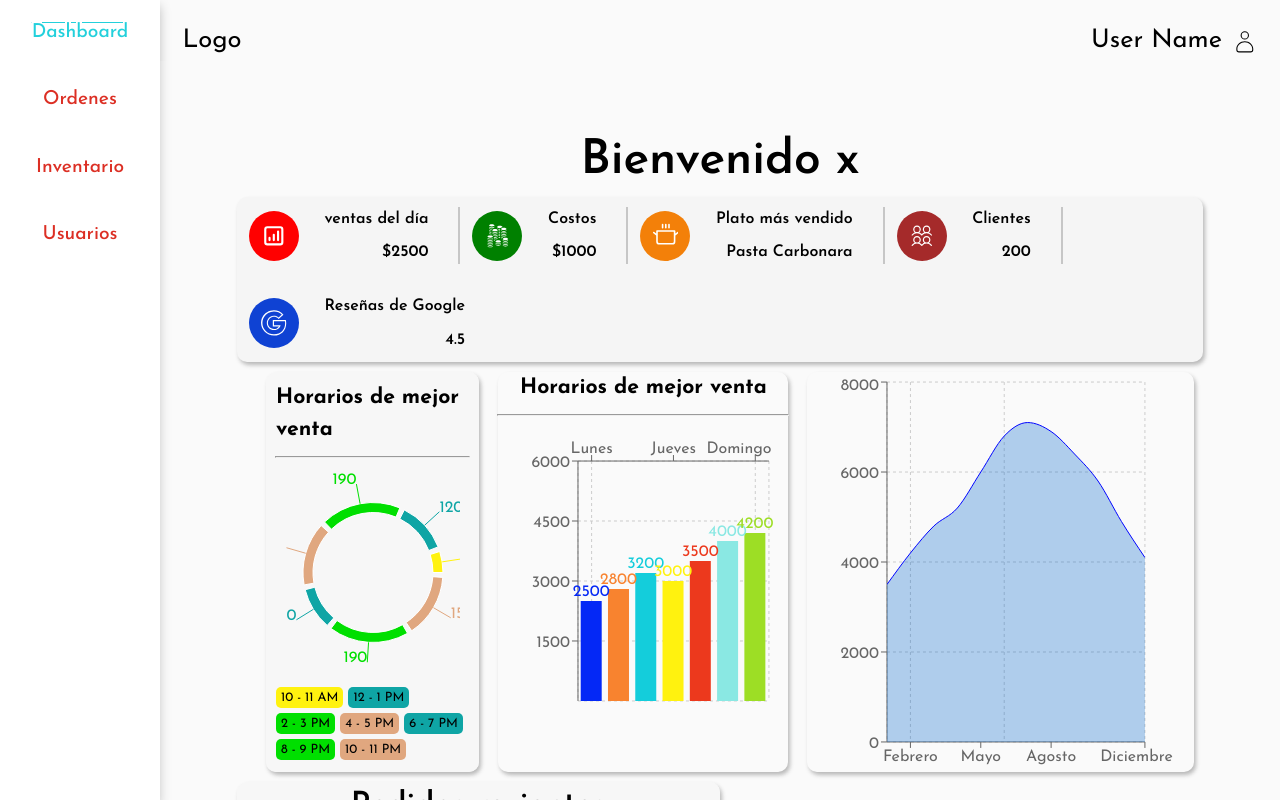
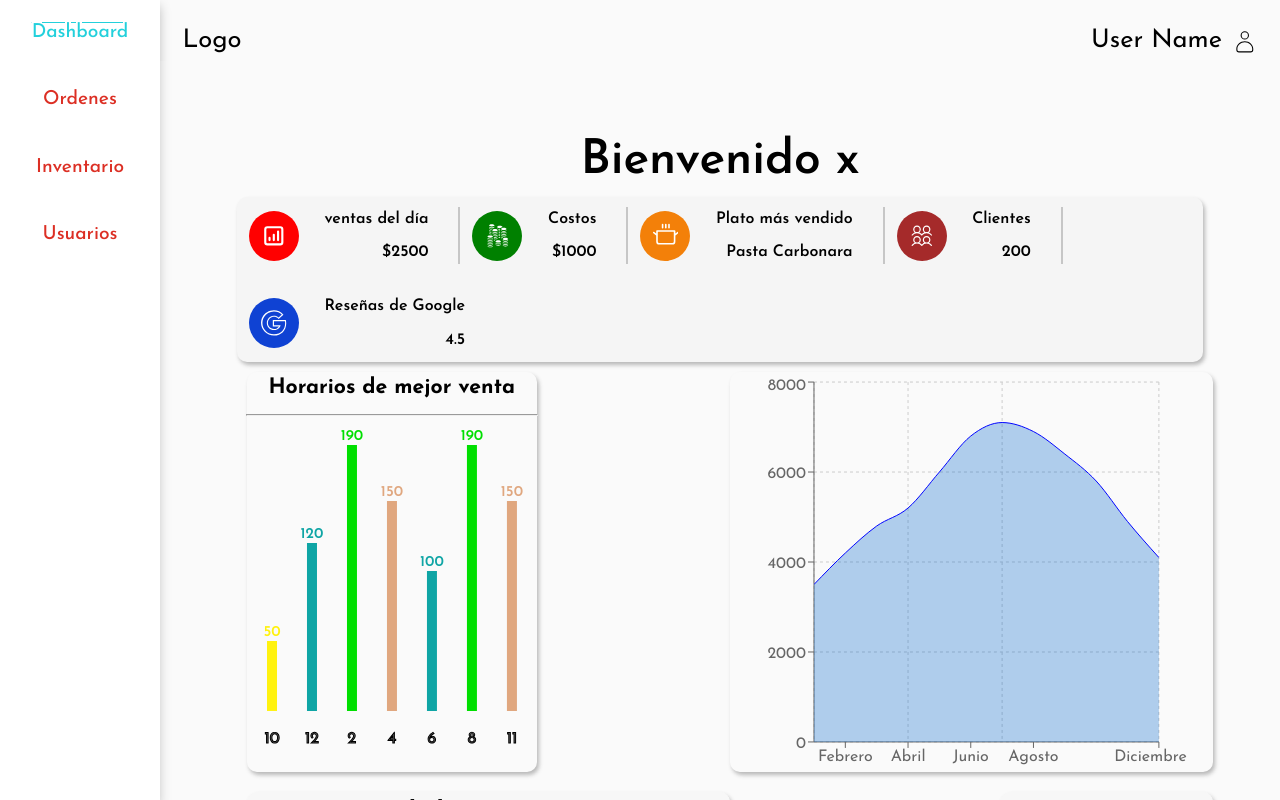
Before and after one commit to luisnarv/restbart, a React (Vite) app in the folder Front/: page /dashboard in a window 1280 px wide. Built offline with nearby package versions, Linux system fonts and the light colour scheme.

Commit message:
chartDayStyle

```diff
--- a/Front/src/UI/ContentFlex.jsx
+++ b/Front/src/UI/ContentFlex.jsx
@@ -9,7 +9,7 @@ const StyledContent = styled.div`
     props.flex &&
     css`
       display: flex;
-      justify-content: space-evenly;
+      justify-content: space-between;
     `}
 `;
 
--- a/Front/src/feactures/dashboard/DashboardCharts.jsx
+++ b/Front/src/feactures/dashboard/DashboardCharts.jsx
@@ -1,12 +1,10 @@
 import StyledContent from "../../UI/ContentFlex";
 import DashboardDaysChart from "./DashboardDaysChart";
-import DayChart from "./DayChart";
 import DashboardMonthChart from "./DashboardMonthChart";
 
 export default function DashboardCharts() {
   return (
     <StyledContent flex="flex">
-      <DayChart />
       <DashboardDaysChart />
       <DashboardMonthChart />
     </StyledContent>
--- a/Front/src/feactures/dashboard/DashboardDaysChart.jsx
+++ b/Front/src/feactures/dashboard/DashboardDaysChart.jsx
@@ -9,16 +9,24 @@ import {
   YAxis,
 } from "recharts";
 import styled from "styled-components";
+import { COLORS } from "../../utils/constans";
+import { color } from "../../utils/helpers";
 
 const data = [
-  { day: "Lunes", ventas: 2500, color: "#0428f6" },
-  { day: "Martes", ventas: 2800, color: "#f8832f" },
-  { day: "Miércoles", ventas: 3200, color: "#14cddb" },
-  { day: "Jueves", ventas: 3000, color: "#fff20f" },
-  { day: "Viernes", ventas: 3500, color: "#ec391d" },
-  { day: "Sábado", ventas: 4000, color: "#8ae8e3" },
-  { day: "Domingo", ventas: 4200, color: "#9dde25" },
+  { name: "10 ", ventas: 50, color: "" },
+  { name: "12 ", ventas: 120, color: "" },
+  { name: "2 ", ventas: 190, color: "" },
+  { name: "4 ", ventas: 150, color: "" },
+  { name: "6 ", ventas: 100, color: "" },
+  { name: "8 ", ventas: 190, color: "" },
+  { name: "11 ", ventas: 150, color: "" },
 ];
+for (let i = 0; i < data.length; i++) {
+  const porce = (data[i].ventas / 200) * 100;
+
+  const pColor = color(porce, COLORS);
+  data[i].color = pColor;
+}
 
 const StyleDaysChart = styled.div`
   display: flex;
@@ -36,17 +44,28 @@ export default function DashboardDaysChart() {
     <StyleDaysChart>
       <h5>Horarios de mejor venta</h5>
       <hr width="100%" />
-      <ResponsiveContainer width="90%" height="70%">
+      <ResponsiveContainer width="100%" height="80%">
         <BarChart data={data}>
-          <CartesianGrid strokeDasharray="3 3" />
-          <XAxis dataKey="day" fontSize={"1rem"} orientation="top" />
+          <CartesianGrid strokeDasharray="0 2" />
+          <XAxis
+            name="name"
+            dataKey="name"
+            fontSize={"1rem"}
+            tick={{ stroke: "black", strokeWidth: 1 }}
+            tickMargin={15}
+            axisLine={false}
+            tickLine={false}
+          />
+          {/*
           <YAxis fontSize={"1rem"} />
-          <Tooltip labelStyle={{ fontSize: "1rem" }} />
+          */}
+          {/* <Tooltip dataKey="name" offset={2} itemStyle={{ fontSize: "1rem" }} /> */}
           <Bar
             dataKey="ventas"
-            fill="#8884d8"
-            label={{ position: "top" }}
-            fontSize={"0.1rem"}
+            fill="#a4a2a2"
+            label={{ position: "top", fontSize: 15, fontWeight: 600 }}
+            maxBarSize={10}
+            minPointSize={1}
           >
             {data.map((entry, index) => (
               <Cell
--- a/Front/src/feactures/dashboard/DashboardMonthChart.jsx
+++ b/Front/src/feactures/dashboard/DashboardMonthChart.jsx
@@ -14,7 +14,7 @@ const StyleMonthChart = styled.div`
   display: flex;
   align-items: center;
   justify-content: center;
-  width: 40%;
+  width: 50%;
   height: 400px;
   border-radius: 10px;
   box-shadow: 2px 3px 4px #00000044;
--- a/Front/src/feactures/dashboard/DayChart.jsx
+++ b/Front/src/feactures/dashboard/DayChart.jsx
@@ -1,7 +1,5 @@
 import { Cell, Pie, PieChart, ResponsiveContainer } from "recharts";
 import styled from "styled-components";
-import { color } from "../../utils/helpers";
-import { COLORS } from "../../utils/constans";
 
 const StyleOrders = styled.div`
   width: 20%;
@@ -28,22 +26,31 @@ const List = styled.li`
 `;
 
 // const data = [
+//   { name: "10 - 11 AM", ventas: 50, color: "" },
+//   { name: "12 - 1 PM", ventas: 120, color: "" },
+//   { name: "2 - 3 PM", ventas: 190, color: "" },
+//   { name: "4 - 5 PM", ventas: 150, color: "" },
+//   { name: "6 - 7 PM", ventas: 100, color: "" },
+//   { name: "8 - 9 PM", ventas: 190, color: "" },
+//   { name: "10 - 11 PM", ventas: 150, color: "" },
+// ];
+
 const data = [
-  { name: "10 - 11 AM", ventas: 50, color: "" },
-  { name: "12 - 1 PM", ventas: 120, color: "" },
-  { name: "2 - 3 PM", ventas: 190, color: "" },
-  { name: "4 - 5 PM", ventas: 150, color: "" },
-  { name: "6 - 7 PM", ventas: 100, color: "" },
-  { name: "8 - 9 PM", ventas: 190, color: "" },
-  { name: "10 - 11 PM", ventas: 150, color: "" },
+  { name: "Lunes", ventas: 2500, color: "#0428f6" },
+  { name: "Martes", ventas: 2800, color: "#f8832f" },
+  { name: "Miércoles", ventas: 3200, color: "#14cddb" },
+  { name: "Jueves", ventas: 3000, color: "#fff20f" },
+  { name: "Viernes", ventas: 3500, color: "#ec391d" },
+  { name: "Sábado", ventas: 4000, color: "#8ae8e3" },
+  { name: "Domingo", ventas: 4200, color: "#9dde25" },
 ];
 
-for (let i = 0; i < data.length; i++) {
-  const porce = (data[i].ventas / 200) * 100;
+// for (let i = 0; i < data.length; i++) {
+//   const porce = (data[i].ventas / 200) * 100;
 
-  const pColor = color(porce, COLORS);
-  data[i].color = pColor;
-}
+//   const pColor = color(porce, COLORS);
+//   data[i].color = pColor;
+// }
 
 export default function DayChart() {
   return (
--- a/Front/src/page/Dashboard.jsx
+++ b/Front/src/page/Dashboard.jsx
@@ -5,6 +5,8 @@ import DashboardOrder from "../feactures/dashboard/DashboardOrder";
 import Heading from "../UI/Heading";
 
 import DashboardCharts from "../feactures/dashboard/DashboardCharts";
+import StyledContent from "../UI/ContentFlex";
+import DayChart from "../feactures/dashboard/DayChart";
 
 /**-------------------------- */
 
@@ -29,7 +31,10 @@ export default function Dashboard() {
       <Dashboarlayout>
         <Stats />
         <DashboardCharts />
-        <DashboardOrder />
+        <StyledContent flex="flex">
+          <DashboardOrder />
+          <DayChart />
+        </StyledContent>
 
         {/* <Modal>
           <Modal.Open opens="modal1">
```
